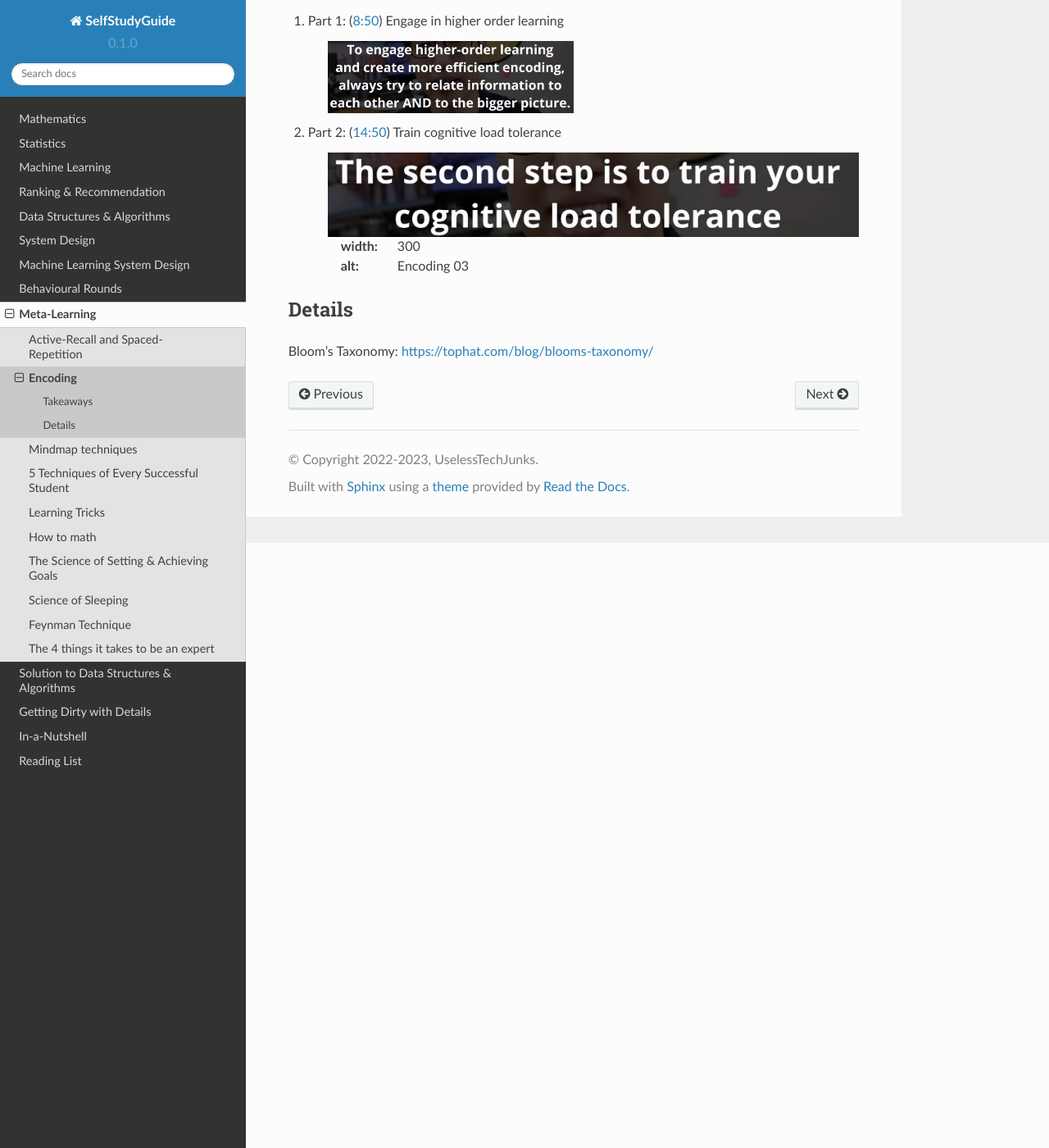
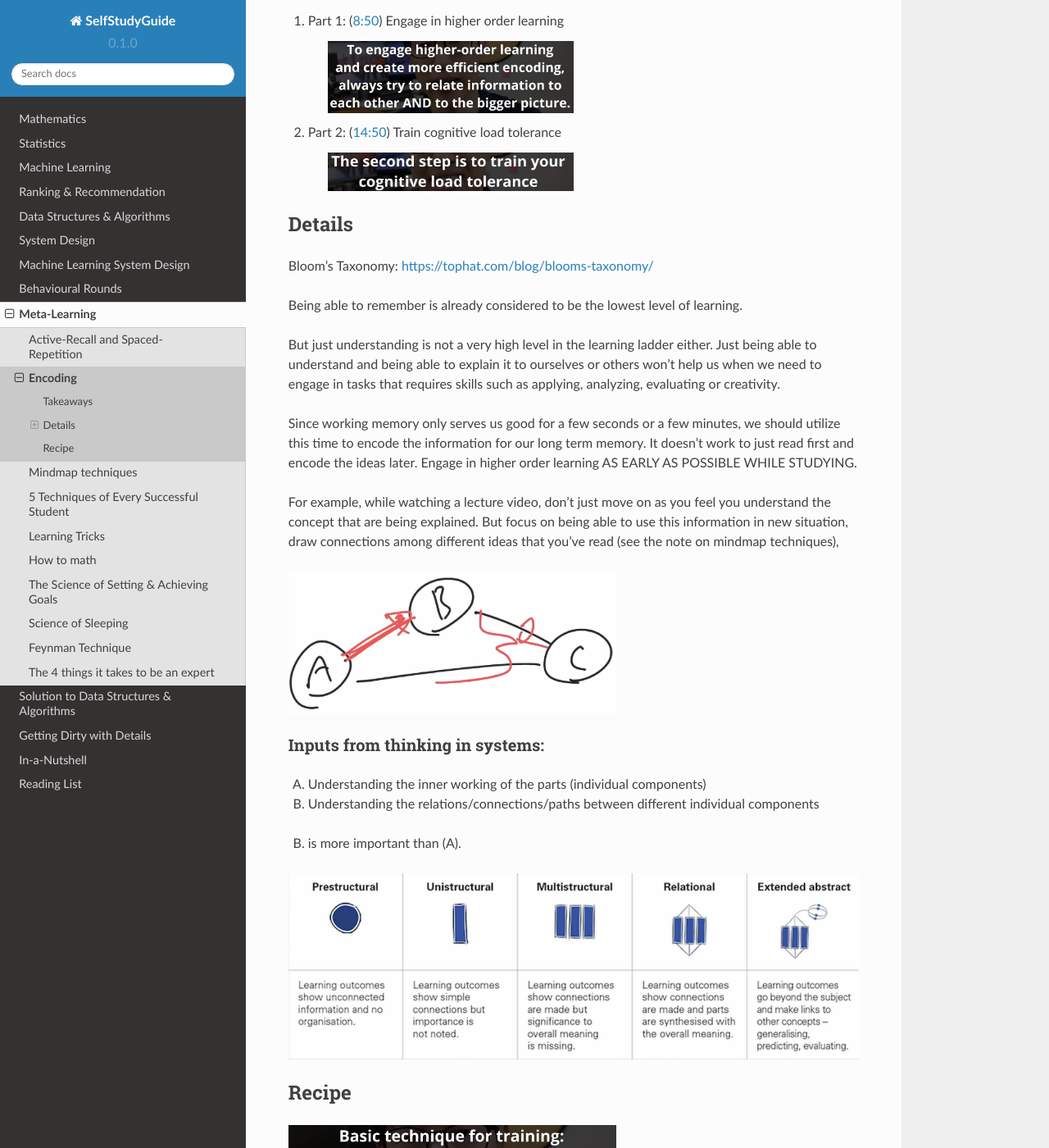
Before and after one commit to uselesstechjunks/leetcode, a Sphinx documentation site: the page built from docs/source/encoding.rst, in a window 1280 px wide and 1400 px high, scrolled down 738 px. Shown: the whole window at 82% size. Built offline with Sphinx 7.4.7 and the Read the Docs theme 2.0.0, drawn with Linux system fonts in a browser that asks for light colours.

Commit message:
Update encoding.rst

```diff
--- a/docs/source/encoding.rst
+++ b/docs/source/encoding.rst
@@ -20,7 +20,7 @@ Takeaways
 
 #. Part 2: (`14:50 <https://www.youtube.com/watch?v=VcT8puLpNKA&t=890s>`_) Train cognitive load tolerance
 
-      .. image:: img/007encoding03.png
+    .. image:: img/007encoding03.png
       :width: 300
       :alt: Encoding 03
 
@@ -28,3 +28,41 @@ Details
 ========================
 
 Bloom's Taxonomy: https://tophat.com/blog/blooms-taxonomy/
+
+Being able to remember is already considered to be the lowest level of learning.
+
+But just understanding is not a very high level in the learning ladder either. Just being able to understand and being able to explain it to ourselves or others won't help us when we need to engage in tasks that requires skills such as applying, analyzing, evaluating or creativity.
+
+Since working memory only serves us good for a few seconds or a few minutes, we should utilize this time to encode the information for our long term memory. It doesn't work to just read first and encode the ideas later. Engage in higher order learning AS EARLY AS POSSIBLE WHILE STUDYING.
+
+For example, while watching a lecture video, don't just move on as you feel you understand the concept that are being explained. But focus on being able to use this information in new situation, draw connections among different ideas that you've read (see the note on mindmap techniques),
+
+.. image:: img/007encoding04.png
+  :width: 400
+  :alt: Encoding 04
+
+Inputs from thinking in systems:
+--------------------------------------------
+
+A. Understanding the inner working of the parts (individual components)
+B. Understanding the relations/connections/paths between different individual components
+
+(B) is more important than (A).
+
+.. image:: img/007encoding05.png
+  :width: 800
+  :alt: Encoding 05
+
+Recipe
+=====================================
+.. image:: img/007encoding06.png
+  :width: 400
+  :alt: Encoding 06
+
+.. image:: img/007encoding07.png
+  :width: 400
+  :alt: Encoding 07
+
+.. image:: img/007encoding08.png
+  :width: 400
+  :alt: Encoding 08
```
